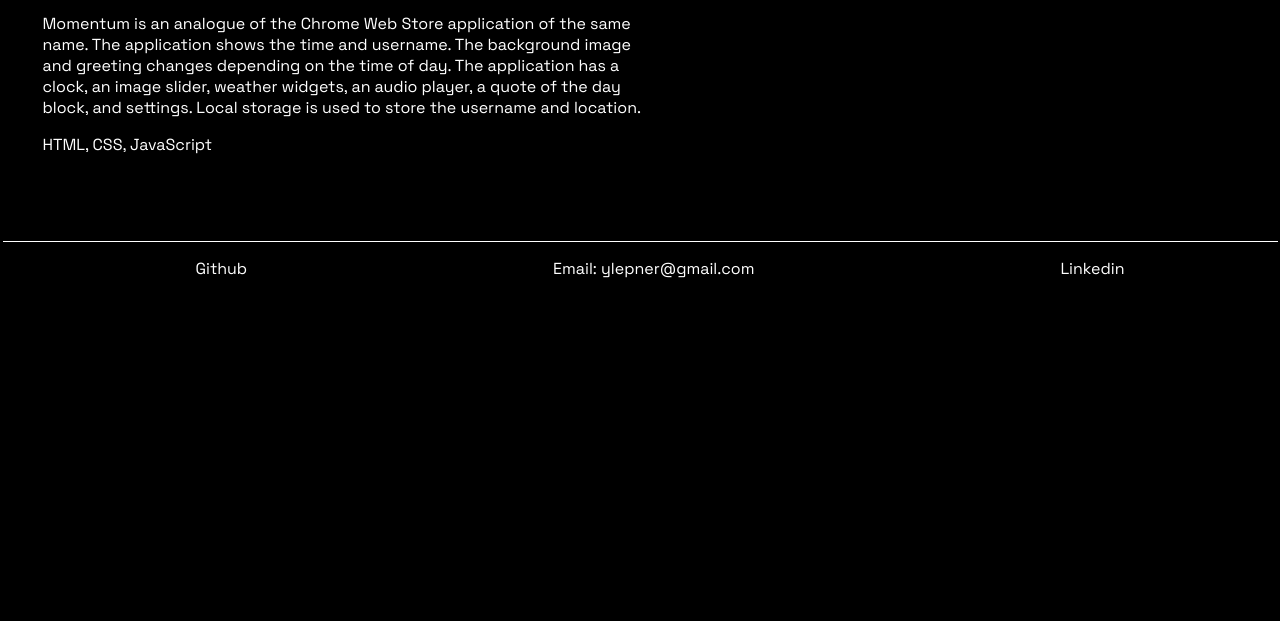
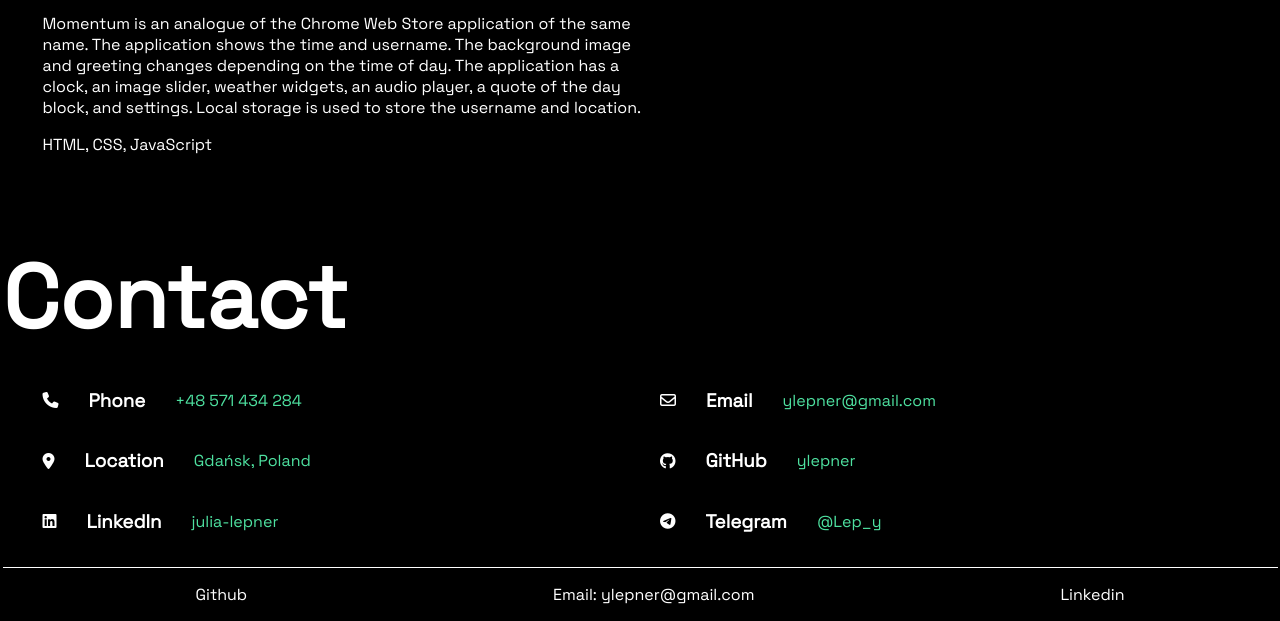
Before and after one commit to ylepner/cv, a plain HTML site: page src/index.html in a window 1280 px wide. Shown: the part 2381-3002 px from the top of the page. Before the commit the page ends 2676 px from the top, so only its background shows below. Drawn offline with Linux system fonts and the light colour scheme.

Commit message:
feat: add contact section

```diff
--- a/src/index.css
+++ b/src/index.css
@@ -162,6 +162,11 @@ h1 {
   height: 350px;
 }
 
+.card-link {
+  display: flex;
+  justify-content: center;
+}
+
 .projects-list-link {
   padding-bottom: 70px;
 }
@@ -175,9 +180,42 @@ h1 {
   padding-bottom: 80px;
 }
 
-/* .link-tech-stack {
-  text-transform: uppercase;
-} */
+/* contact */
+
+.contact-link {
+  text-decoration: none;
+  color: white;
+}
+
+.contacts-list {
+  display: grid;
+  grid-template-columns: 1fr 1fr;
+}
+
+.contact-content {
+  color: #4EE1A0;
+}
+
+.contact-content > a {
+  color: #4EE1A0;
+}
+
+.contact-content > a:hover {
+  text-decoration: underline;
+}
+
+.contact-icon {
+  padding-right: 30px;
+}
+
+.contact-title {
+  padding-right: 30px;
+}
+
+.icon-title {
+  display: flex;
+  align-items: center;
+}
 
 /* footer */
 
@@ -185,7 +223,7 @@ h1 {
   border-top: 1px solid white;
 }
 
-.contacts {
+.contacts-footer {
   display: flex;
   justify-content: space-around;
 }
@@ -194,12 +232,12 @@ h1 {
   text-decoration: none;
 }
 
-.contacts-link > a {
+.footer-link > a {
   color: white;
   text-decoration: none;
   cursor: pointer;
 }
 
-.contacts-link > *:hover {
+.footer-link > *:hover {
   text-decoration: underline;
 }
--- a/src/index.html
+++ b/src/index.html
@@ -12,6 +12,9 @@
   <link rel="preconnect" href="https://fonts.googleapis.com">
   <link rel="preconnect" href="https://fonts.gstatic.com" crossorigin>
   <link href='https://fonts.googleapis.com/css?family=Space Grotesk' rel='stylesheet'>
+  <link rel="stylesheet" href="https://cdnjs.cloudflare.com/ajax/libs/font-awesome/6.4.2/css/all.min.css"
+    integrity="sha512-z3gLpd7yknf1YoNbCzqRKc4qyor8gaKU1qmn+CShxbuBusANI9QpRohGBreCFkKxLhei6S9CQXFEbbKuqLg0DA=="
+    crossorigin="anonymous" referrerpolicy="no-referrer" />
   <title>Portfolio Julia Lepner</title>
 </head>
 
@@ -79,7 +82,8 @@
         <div class="wrapper wrapper-projects">
           <div class="projects-title f1">Projects</div>
           <ul class="projects-list list">
-            <li class="projects-list-link"><a href="https://ylepner.github.io/art-quiz/" target="blank">
+            <li class="projects-list-link"><a class="card-link" href="https://ylepner.github.io/art-quiz/"
+                target="blank">
                 <div class="card"><img class="card-img" src="./assets/art-quiz.png" alt=""></div>
               </a>
               <div class="link-title f3">Art Quiz</div>
@@ -89,7 +93,8 @@
               <div class="link-tech-stack">HTML, CSS, Tailwind, Typescript, Angular, RxJS, Angular Material,
                 ngx-translate</div>
             </li>
-            <li class="projects-list-link"><a href="https://ylepner-christmas-task.netlify.app/" target="blank">
+            <li class="projects-list-link"><a class="card-link" href="https://ylepner-christmas-task.netlify.app/"
+                target="blank">
                 <div class="card"><img class="card-img" src="./assets/christmas-tree.png" alt=""></div>
               </a>
               <div class="link-title f3">Christmas Tree</div>
@@ -97,7 +102,8 @@
                 drag-and-drop technology to hang them on the tree. Listen Christmas music and feel the real magic!</p>
               <div class="link-tech-stack">HTML, CSS, Typescript, Webpack, Prettier</div>
             </li>
-            <li class="projects-list-link"><a href="https://ylepner-momentum.netlify.app/" target="blank">
+            <li class="projects-list-link"><a class="card-link" href="https://ylepner-momentum.netlify.app/"
+                target="blank">
                 <div class="card"><img class="card-img" src="./assets/momentum.png" alt=""></div>
               </a>
               <div class="link-title f3">Momentum</div>
@@ -110,12 +116,65 @@
           </ul>
         </div>
       </section>
+      <section class="contacts">
+        <div class="wrapper contacts-wrapper">
+          <div class="contacts-title f1">
+            Contact
+          </div>
+          <ul class="contacts-list list">
+            <li>
+              <div class="icon-title">
+                <i class="fa-solid fa-phone contact-icon"></i>
+                <h3 class="contact-title phone-icon f4 bold">Phone</h3>
+                <span class="contact-content">+48 571 434 284</span>
+              </div>
+            </li>
+            <li>
+              <div class="icon-title">
+                <i class="fa-regular fa-envelope contact-icon"></i>
+                <h3 class="contact-title f4 bold"> Email</h3>
+                <span class="contact-content">ylepner@gmail.com</span>
+              </div>
+            </li>
+            <li>
+              <div class="icon-title">
+                <i class="fa-solid fa-location-dot contact-icon"></i>
+                <h3 class="contact-title f4 bold"> Location</h3>
+                <span class="contact-content">Gdańsk, Poland</span>
+              </div>
+            </li>
+            <li>
+              <div class="icon-title">
+                <i class="fa-brands fa-github contact-icon"></i>
+                <h3 class="contact-title f4 bold">GitHub</h3>
+                <span class="contact-content"><a class="contact-link" href="https://github.com/ylepner"
+                    target="blank">ylepner</a></span>
+              </div>
+            </li>
+            <li>
+              <div class="icon-title">
+                <i class="fa-brands fa-linkedin contact-icon"></i>
+                <h3 class="contact-title f4 bold"> LinkedIn</h3>
+                <span class="contact-content"><a class="contact-link" href="https://www.linkedin.com/in/julia-lepner/"
+                    target="blank">julia-lepner</a></span>
+              </div>
+            </li>
+            <li>
+              <div class="icon-title">
+                <i class="fa-brands fa-telegram contact-icon"></i>
+                <h3 class="contact-title f4 bold">Telegram</h3>
+                <span class="contact-content">@Lep_y</span>
+              </div>
+            </li>
+          </ul>
+        </div>
+      </section>
       <footer class="footer">
         <div class="wrapper footer-wrapper">
-          <ul class="contacts list">
-            <li class="contacts-link"><a href="https://github.com/ylepner" target="blank">Github</a></li>
-            <li class="contacts-link">Email: ylepner@gmail.com</a></li>
-            <li class="contacts-link"><a href="https://www.linkedin.com/in/julia-lepner/" target="blank">Linkedin</a>
+          <ul class="contacts-footer list">
+            <li class="footer-link"><a href="https://github.com/ylepner" target="blank">Github</a></li>
+            <li class="footer-link">Email: ylepner@gmail.com</a></li>
+            <li class="footer-link"><a href="https://www.linkedin.com/in/julia-lepner/" target="blank">Linkedin</a>
             </li>
           </ul>
         </div>
```
